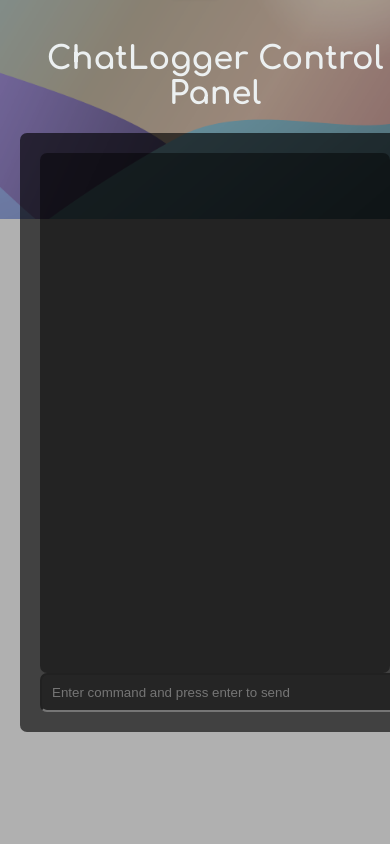
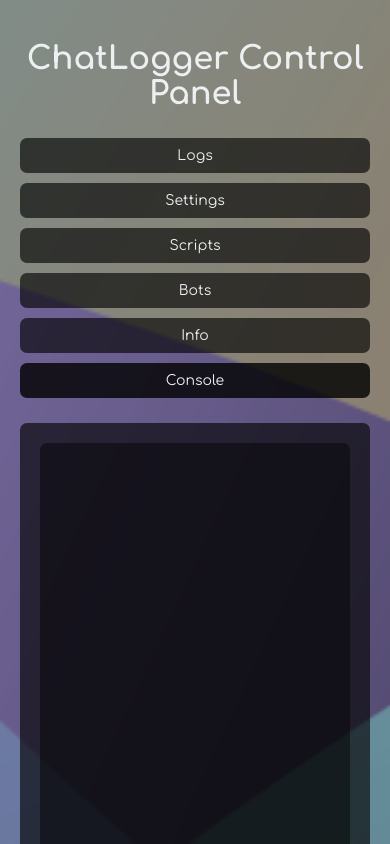
Before and after one commit to Xargana/ChatLogger, a website: page public/index.html in a window 390 px wide. Drawn offline with nearby package versions, Linux system fonts and the light colour scheme; no server answers.

Commit message:
Add files via upload

```diff
--- a/public/index.html
+++ b/public/index.html
@@ -14,9 +14,18 @@
       <h1>ChatLogger Control Panel</h1>
     </div>
 
+    <div id="tabs">
+      <button class="tab-button" data-tab="logs">Logs</button>
+      <button class="tab-button" data-tab="settings">Settings</button>
+      <button class="tab-button" data-tab="scripts">Scripts</button>
+      <button class="tab-button" data-tab="bots">Bots</button>
+      <button class="tab-button" data-tab="info">Info</button>
+      <button class="tab-button" data-tab="", id="tab-chosen">Console</button>
+    </div>
+
     <div id="main-middle">
-      <div id="logs">
-
+      <div id="logs" class="tab-content active">
+        <!-- Logs content -->
       </div>
       <input type="text" id="command-input" placeholder="Enter command and press enter to send" />
     </div>
--- a/public/script.js
+++ b/public/script.js
@@ -3,8 +3,19 @@
     // DOM Elements
     const commandInput = document.getElementById('command-input');
     const logsDiv = document.getElementById('logs');
+    const tabButtons = document.querySelectorAll('.tab-button');
+    const tabContents = document.querySelectorAll('.tab-content');
+    let config = {};
 
     commandInput.addEventListener('keyup', handleEnterKey);
+
+    // Tab functionality
+    tabButtons.forEach(button => {
+        button.addEventListener('click', () => {
+            const tabName = button.getAttribute('data-tab');
+            window.location.href = `/${tabName}`;
+        });
+    });
 
     // Socket Event Listeners
     socket.on('chat', handleChatMessage);
@@ -12,6 +23,14 @@
     socket.on('status', handleStatusMessage);
     socket.on('error', handleErrorMessage);
     socket.on('command-executed', handleCommandExecuted);
+    socket.on('player-joined', handlePlayerJoined);
+    socket.on('player-left',handlePlayerLeft);
+
+    socket.on('config', (config) => {
+      console.log('Received config:', config);
+      // Update your UI with the config data
+      MainConfig = config;
+    });
 
     /**
      * Handles the send button click event to send a command.
@@ -68,6 +87,16 @@
       const botName = sanitize(data.bot);
       const command = sanitize(data.command);
       const message = `Command executed on ${botName}: ${command}`;
+      appendLog(message, 'status', false);
+    }
+
+    function logPlayerJoined(player) {
+      const message = `${player} joined the game`;
+      appendLog(message, 'status', false);
+    }
+
+    function logPlayerLeft(player) {
+      const message = `${player} left the game`;
       appendLog(message, 'status', false);
     }
 
@@ -147,6 +176,14 @@
       logCommandExecuted(data);
     }
 
+    function handlePlayerJoined(player) {
+      logPlayerJoined(player);
+    }
+
+    function handlePlayerLeft(player) {
+      logPlayerLeft(player);
+    }
+
     /**
      * Sanitizes input to prevent XSS attacks.
      * @param {string} str - The string to sanitize.
@@ -164,4 +201,6 @@
       logFilteredMessage({ username: 'User2', message: 'Filtered message.' });
       logErrorMessage('This is an error message.');
       logCommandExecuted({ bot: 'Bot1', command: '!command' });
+      logPlayerJoined('Player1');
+      logPlayerLeft('Player2');
     }
--- a/public/style.css
+++ b/public/style.css
@@ -1,5 +1,4 @@
-
-body {
+  body {
     font-family: "Comfortaa", sans-serif;
     font-optical-sizing: auto;
     font-style: normal;
@@ -9,6 +8,7 @@ body {
     padding: 20px;
     background-repeat: no-repeat;
     background-size: cover;
+    background-attachment: fixed;
   }
 
   h1 {
@@ -18,11 +18,13 @@ body {
   #command-input {
     border-radius: 7px;
     padding: 10px;
-    width: 1178px;
-    color: black;
+    width: calc(100% - 20px);
+    max-width: 1178px;
+    color: white  ;
     background-color: rgba(0, 0, 0, 0.432);
     overflow-y: scroll;
     -ms-overflow-style: none;
+    scrollbar-width: none;
   }
 
   #send-button {
@@ -37,14 +39,15 @@ body {
   #send-button:hover {
     background-color: #2980b9;
   }
-#main {
+
+  #main {
     margin: 0;
     padding: 20px;
     border-radius: 0;
-    overflow-y: scroll;
+    overflow-y: auto;
     scrollbar-width: none;
     -ms-overflow-style: none;
-    background-color:       rgba(0, 0, 0, 0.308);
+    background-color: rgba(0, 0, 0, 0.308);
     background-size: cover;
     position: fixed;
     top: 0;
@@ -53,35 +56,29 @@ body {
     bottom: 0;
     width: 100%;
     height: 100%;
-}
+    box-sizing: border-box;
+  }
+
   #main-middle {
-    max-height: 1000px;
+    max-height: 80vh;
     max-width: 1200px;
+    width: 100%;
     margin: 0 auto;
     padding: 20px;
     border-radius: 7px;
     align-content: space-evenly;
-    overflow-y: scroll;
+    overflow-y: auto;
     scrollbar-width: none;
     -ms-overflow-style: none;
     background-color: rgba(0, 0, 0, 0.63);
-  }
-
-  #credits {
-    margin: 0 auto;
-    padding: 0px;
-    border-radius: 7px;
-    overflow-y: scroll;
-    scrollbar-width: none;
-    -ms-overflow-style: none;
-    align-content: center;
+    box-sizing: border-box;
   }
 
   #logs {
     border-radius: 7px;
     padding: 10px;
-    height: 500px;
-    overflow-y: scroll;
+    height: 50vh;
+    overflow-y: auto;
     scrollbar-width: none;
     -ms-overflow-style: none;
     background-color: rgba(0, 0, 0, 0.452);
@@ -138,3 +135,54 @@ body {
   #github_link:hover {
     color: #259dee;
   }
+
+  #tabs {
+    display: flex;
+    flex-wrap: wrap;
+    justify-content: center;
+    margin-bottom: 20px;
+  }
+
+  button {
+    padding: 10px 20px;
+    margin: 5px;
+    border: none;
+    border-radius: 7px;
+    background-color: rgba(0, 0, 0, 0.63);
+    color: #ecf0f1;
+    cursor: pointer;
+    font-family: "Comfortaa", sans-serif;
+    font-size: 14px;
+    transition: background-color 0.3s ease;
+  }
+
+  button:hover {
+    background-color: rgba(0, 0, 0, 0.8);
+  }
+
+  button.active {
+    background-color: #3498db;
+  }
+
+  .tab-content {
+    display: none;
+  }
+
+  .tab-content.active {
+    display: block;
+  }
+
+  @media (max-width: 600px) {
+    #tabs {
+      flex-direction: column;
+    }
+
+    .tab-button {
+      width: 100%;
+      margin: 5px 0;
+    }
+  }
+
+#tab-chosen {
+  background-color: rgba(0, 0, 0, 0.8);
+}
```
